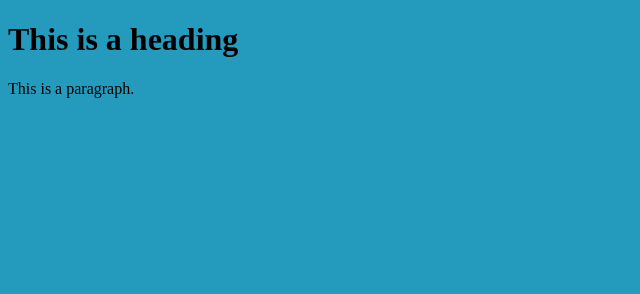
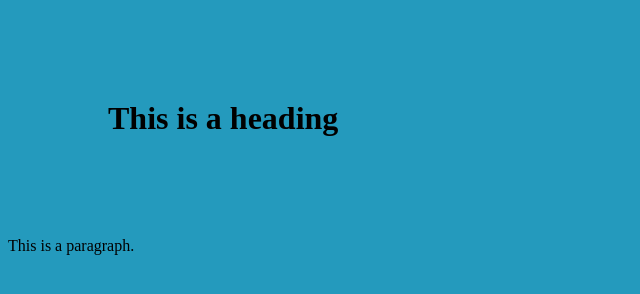
Before and after one commit to J05TCG/CA115-Website, a plain HTML site: page about.html in a window 1280 px wide. Shown: the whole page, without its empty margins (0-640 px from the left). Drawn offline with Linux system fonts and the light colour scheme; a web font is replaced by a local one.

Commit message:
Update Stylesheet.css

```diff
--- a/Stylesheet.css
+++ b/Stylesheet.css
@@ -26,4 +26,6 @@
 body{
     background-color: #249ABD ;
 }
-h1 {}
+h1 {
+    margin: 100px;
+}
```
